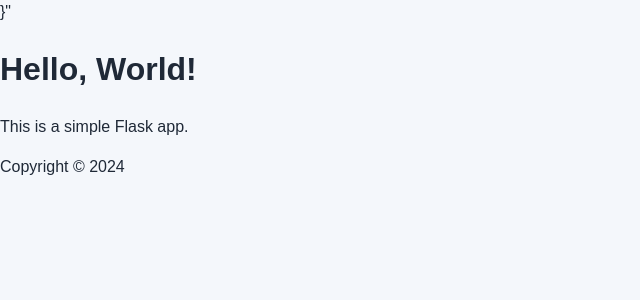
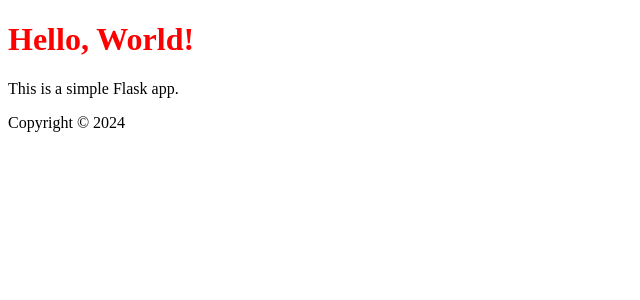
Before and after one commit to Tauhid-Topu-007/Flask, a Flask app: page / in a window 1280 px wide. Shown: the top 300 px of the page, without its empty margins (0-640 px from the left). Run offline with Flask 3, Linux system fonts and the light colour scheme.

Commit message:
changing default structure

```diff
--- /dev/null
+++ b/assets/style2.css
@@ -0,0 +1,3 @@
+h1{
+    color: red;
+}
--- a/main.py
+++ b/main.py
@@ -1,9 +1,11 @@
-from flask import Flask,render_template
+from flask import Flask,render_template,url_for
 
-app = Flask(__name__)
+app = Flask(__name__,static_folder='assets',static_url_path='/assets')
 
 @app.route("/")
 def hello_world():
+    #static file=>dynamically generate the url
+    print(url_for('static', filename='style2.css'))
     return render_template("index.html")
 
 @app.route("/login")
--- a/templates/index.html
+++ b/templates/index.html
@@ -4,8 +4,9 @@
     <meta charset="UTF-8">
     <meta name="viewport" content="width=device-width, initial-scale=1.0">
     <title>Hello page</title>
-    <link rel="stylesheet" href='/static/style.css'>}"
-    <script src='/static/app.js'></script>
+    <!-- <link rel="stylesheet" href='/assets/style2.css'>}" -->
+     <link rel="stylesheet" href="{{ url_for('static', filename='style2.css') }}">
+    <!-- <script src='/static/app.js'></script> -->
 </head>
 <body>
     <h1>Hello, World!</h1>
```
